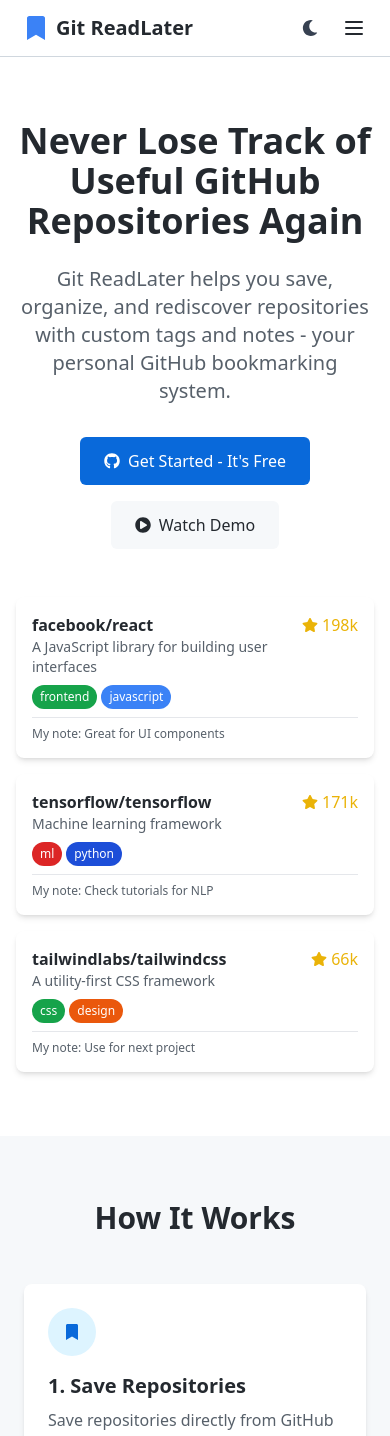
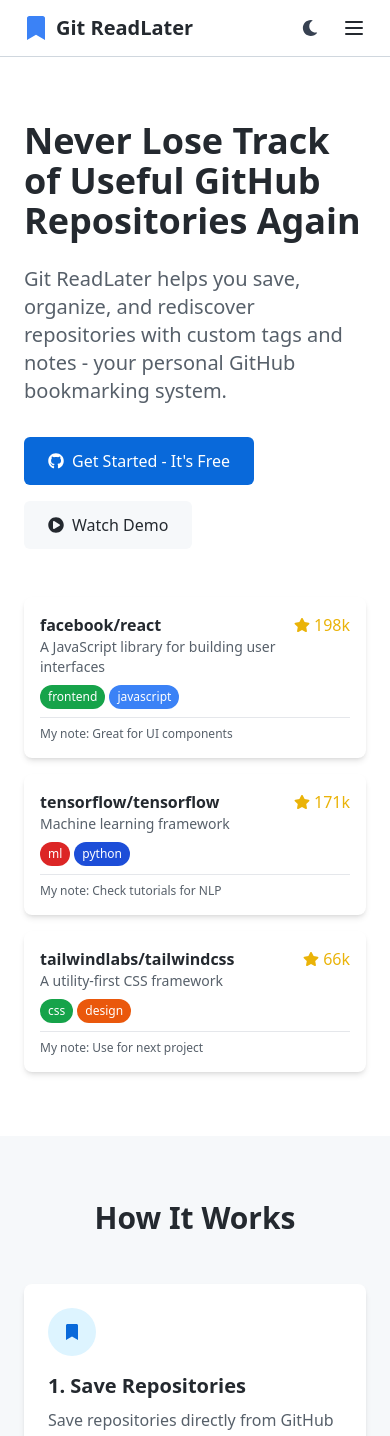
Before and after one commit to Dawn-Of-Justice/gitreadlater, a React (Vite) app: page /login in a window 390 px wide. Shown: the top 1436 px of the page. Built offline with nearby package versions, Linux system fonts and the light colour scheme; no server answers.

Commit message:
feat: Improve layout and centering in Login component for better responsiveness and card display

```diff
--- a/src/pages/Login.jsx
+++ b/src/pages/Login.jsx
@@ -134,18 +134,17 @@
       {showDemo && <DemoModal />}
       {/* Hero Section */}
       <section className="py-16 md:py-24">
-        {/* Change from "container mx-auto px-6" to ensure better centering */}
-        <div className="max-w-7xl mx-auto px-4 sm:px-6 lg:px-8">
-          <div className="flex flex-col lg:flex-row items-center justify-center">
-            {/* Left Side - Text Content - Add text-center for mobile, adjust width */}
-            <div className="lg:w-1/2 mb-12 lg:mb-0 lg:pr-12 text-center lg:text-left">
+        <div className="container mx-auto px-6">
+          <div className="flex flex-col lg:flex-row items-center">
+            {/* Left Side - Text Content - Keep your original layout */}
+            <div className="lg:w-1/2 mb-12 lg:mb-0 lg:pr-12">
               <h1 className={`text-4xl md:text-5xl font-bold mb-6 ${themeClasses.text}`}>
                 Never Lose Track of Useful GitHub Repositories Again
               </h1>
               <p className={`text-xl ${themeClasses.textSecondary} mb-8`}>
                 Git ReadLater helps you save, organize, and rediscover repositories with custom tags and notes - your personal GitHub bookmarking system.
               </p>
-              <div className="flex flex-wrap gap-4 justify-center lg:justify-start">
+              <div className="flex flex-wrap gap-4">
                 <button
                   onClick={handleLogin}
                   className={`${themeClasses.button} px-6 py-3 rounded-md font-medium flex items-center`}
@@ -163,8 +162,10 @@
               </div>
             </div>
 
-            {/* Right Side - Repository Card Animation - Center cards better */}
-            <div className="lg:w-1/2 relative w-full max-w-md mx-auto lg:mx-0">
+            {/* Right Side - Repository Card Animation - Fix centering */}
+            <div className="lg:w-1/2 flex justify-center w-full">
+              {/* Changed from max-w-md to max-w-lg for more width on larger screens */}
+              <div className="w-full max-w-lg">
                 <div className="space-y-4">
                   {repositories.map((repo, index) => (
                     <div
@@ -203,6 +204,7 @@
                       </p>
                     </div>
                   ))}
+                </div>
               </div>
             </div>
           </div>
```
Lines whose indentation alone changed are shown as unchanged.
